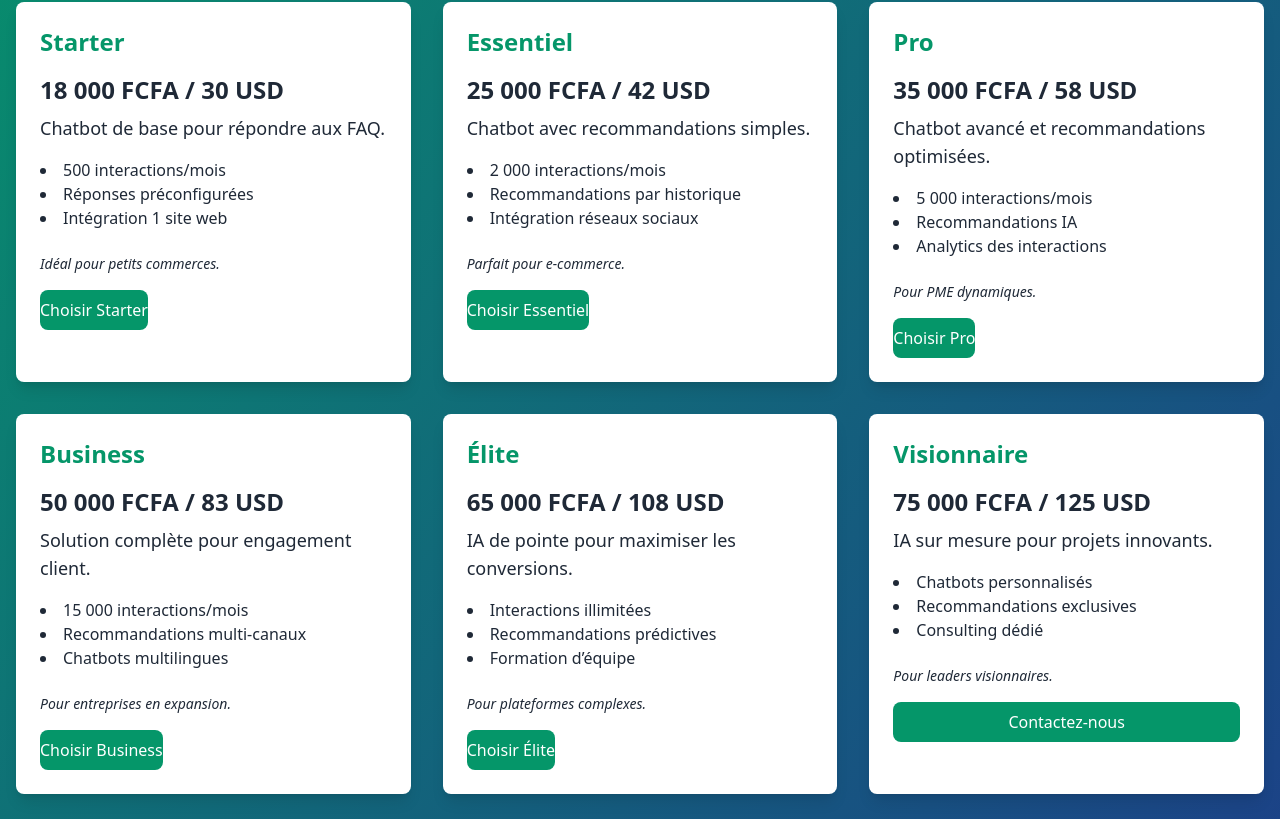
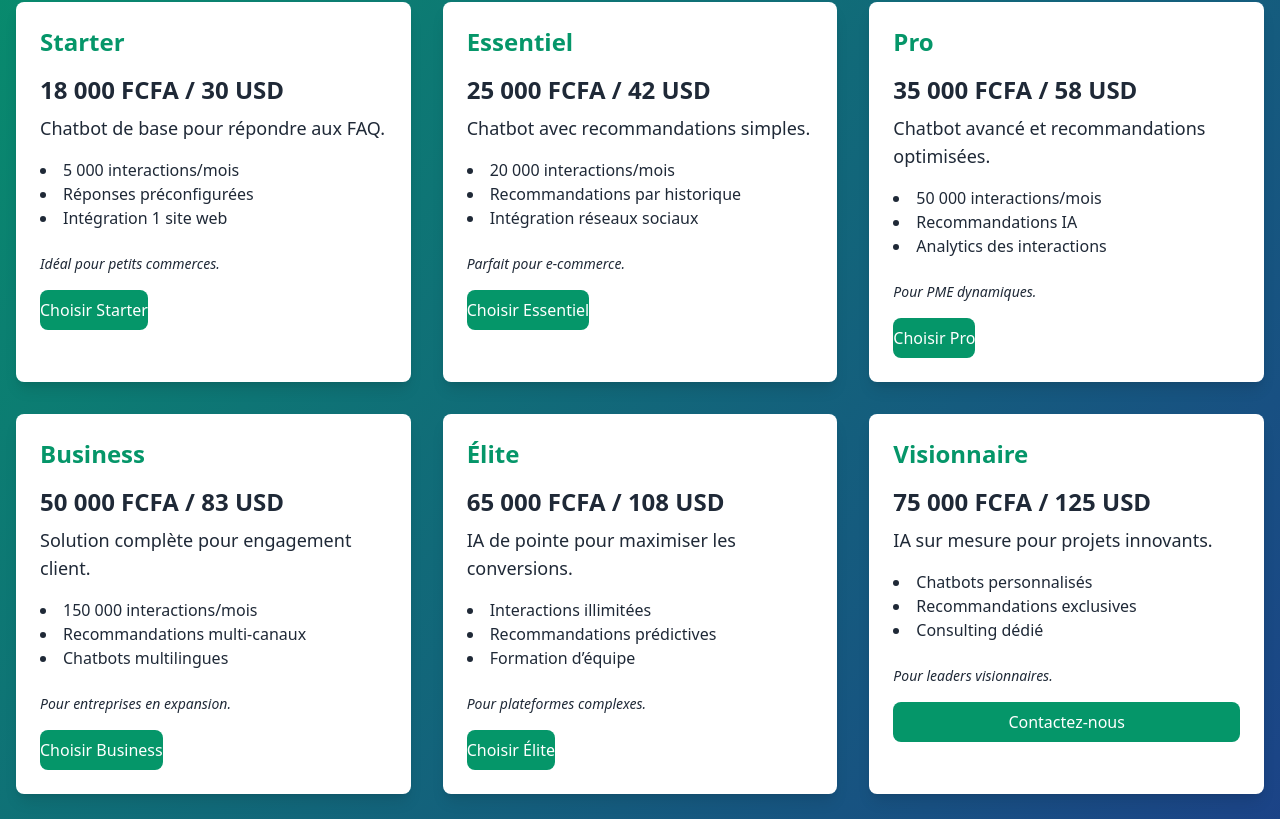
Before and after one commit to jackbrayan17/ForfaitIA, a plain HTML site: page index.html in a window 1280 px wide. Shown: the part 390-1209 px from the top of the page. Drawn offline with nearby package versions, Linux system fonts and the light colour scheme.

Commit message:
Update index.html

```diff
--- a/index.html
+++ b/index.html
@@ -54,7 +54,7 @@
                 <p class="text-2xl font-semibold mb-2">18 000 FCFA / 30 USD</p>
                 <p class="text-lg mb-4">Chatbot de base pour répondre aux FAQ.</p>
                 <ul class="list-disc list-inside mb-6">
-                    <li>500 interactions/mois</li>
+                    <li>5 000 interactions/mois</li>
                     <li>Réponses préconfigurées</li>
                     <li>Intégration 1 site web</li>
                 </ul>
@@ -68,7 +68,7 @@
                 <p class="text-2xl font-semibold mb-2">25 000 FCFA / 42 USD</p>
                 <p class="text-lg mb-4">Chatbot avec recommandations simples.</p>
                 <ul class="list-disc list-inside mb-6">
-                    <li>2 000 interactions/mois</li>
+                    <li>20 000 interactions/mois</li>
                     <li>Recommandations par historique</li>
                     <li>Intégration réseaux sociaux</li>
                 </ul>
@@ -82,7 +82,7 @@
                 <p class="text-2xl font-semibold mb-2">35 000 FCFA / 58 USD</p>
                 <p class="text-lg mb-4">Chatbot avancé et recommandations optimisées.</p>
                 <ul class="list-disc list-inside mb-6">
-                    <li>5 000 interactions/mois</li>
+                    <li>50 000 interactions/mois</li>
                     <li>Recommandations IA</li>
                     <li>Analytics des interactions</li>
                 </ul>
@@ -96,7 +96,7 @@
                 <p class="text-2xl font-semibold mb-2">50 000 FCFA / 83 USD</p>
                 <p class="text-lg mb-4">Solution complète pour engagement client.</p>
                 <ul class="list-disc list-inside mb-6">
-                    <li>15 000 interactions/mois</li>
+                    <li>150 000 interactions/mois</li>
                     <li>Recommandations multi-canaux</li>
                     <li>Chatbots multilingues</li>
                 </ul>
```
